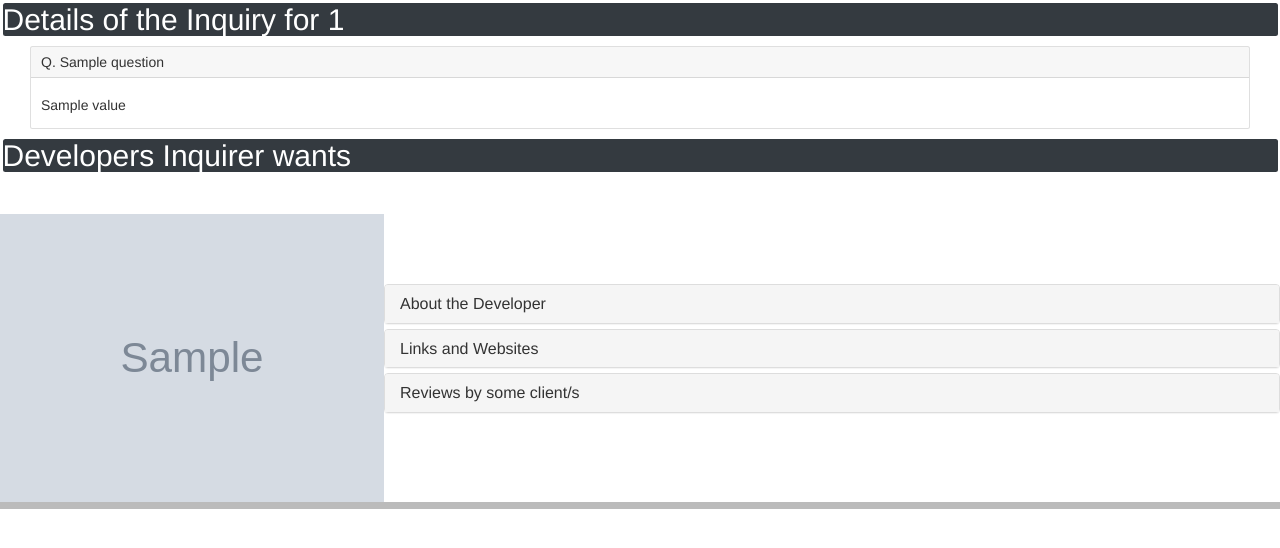
After one commit to spidy1601/HireTalents, a Django app: template developers_portfolio/templates/detail.html in a window 1280 px wide. The commit adds this page. Shown: the top 548 px of the page. Run offline with Django 4.2, Linux system fonts and the light colour scheme; the template is opened without the code that fills it: most values are stand-ins (such as "Sample title", 1, 10 or a date in 2020); grey boxes marked "Sample" are stand-in pictures; parts of the project's set-up code (start-up, migrations or seed data) failed here and were passed over; some libraries are stand-ins or nearby versions.

Commit message:
inquiries-details done

```diff
--- a/developers_portfolio/developers_portfolio/urls.py
+++ b/developers_portfolio/developers_portfolio/urls.py
@@ -1,18 +1,3 @@
-"""developers_portfolio URL Configuration
-
-The `urlpatterns` list routes URLs to views. For more information please see:
-    https://docs.djangoproject.com/en/4.1/topics/http/urls/
-Examples:
-Function views
-    1. Add an import:  from my_app import views
-    2. Add a URL to urlpatterns:  path('', views.home, name='home')
-Class-based views
-    1. Add an import:  from other_app.views import Home
-    2. Add a URL to urlpatterns:  path('', Home.as_view(), name='home')
-Including another URLconf
-    1. Import the include() function: from django.urls import include, path
-    2. Add a URL to urlpatterns:  path('blog/', include('blog.urls'))
-"""
 from django.contrib import admin
 from django.urls import path,include
 from hire_talents import views as hire_views
@@ -29,6 +14,8 @@ urlpatterns = [
     path('display',hire_views.display,name='display'),
     path('why',hire_views.why,name='why'),
     path('inquiries',hire_views.inquiries,name='inquiries'),
+    path('detail/<int:pk>/',hire_views.detail,name='detail'),
+    path('completed_meeting/<int:pk>/',hire_views.completed_meeting,name='completed_meeting'),
     path('searching',hire_views.searching,name='searching'),
     path('appointment_page',hire_views.appointment_page,name='appointment_page'),
     path('surveys/create/<str:slug>/', hire_views.CreateSurveyFormView.as_view(), name='create'),
--- /dev/null
+++ b/developers_portfolio/templates/detail.html
@@ -0,0 +1,115 @@
+<!DOCTYPE html>
+<html lang="en">
+<head>
+    <meta charset="UTF-8">
+    <meta http-equiv="X-UA-Compatible" content="IE=edge">
+    <meta name="viewport" content="width=device-width, initial-scale=1.0">
+    <link rel="stylesheet" href="https://stackpath.bootstrapcdn.com/bootstrap/5.0.0-alpha1/css/bootstrap.min.css"
+        integrity="sha384-r4NyP46KrjDleawBgD5tp8Y7UzmLA05oM1iAEQ17CSuDqnUK2+k9luXQOfXJCJ4I" crossorigin="anonymous">
+        <link rel="stylesheet" href="https://maxcdn.bootstrapcdn.com/bootstrap/3.4.1/css/bootstrap.min.css">
+        <script src="https://ajax.googleapis.com/ajax/libs/jquery/3.6.3/jquery.min.js"></script>
+        <script src="https://maxcdn.bootstrapcdn.com/bootstrap/3.4.1/js/bootstrap.min.js"></script>
+        <title>Details</title>
+        <style>
+            table {
+  border-collapse: collapse;
+}
+
+tr {
+  border-bottom: 7px solid #bbb;
+  border-radius: 5px;
+}
+        </style>
+</head>
+<body>
+
+    <h2 class="bg-dark text-white mx-1 my-1 rounded">Details of the Inquiry for {{pk}}</h2>
+    {%for each in all%}
+    <div class="card mx-5 my-3">
+        <div class="card-header">
+         Q. {{each.question.label}}
+        </div>
+        <div class="card-body">
+          <h5 class="card-title">{{each.value}}</h5>
+        </div>
+      </div>
+      {%endfor%}
+
+    <h2 class="bg-dark text-white mx-1 my-1 rounded">Developers Inquirer wants</h2>
+      <br><br>
+      <table style="width:100%">
+        {%for dev in all_dev_details%}
+
+      <tr style="height:200px; padding-top:50px;" >
+          <td style="width:30%">
+              <img style="max-height:100%; max-width:100%;" src="{{dev.0.0.developer_image.url}}" alt={{dev.1.0.value}} ></td>
+
+          <td class="detail">
+              <div class="panel-group" id="accordion{{dev.0.0.answer_id}}"><div class="panel panel-default" ><div class="panel-heading"><h4 class="panel-title">
+                        <a data-toggle="collapse" data-parent="#accordion{{dev.0.0.answer_id}}" href="#collapse1{{dev.0.0.answer_id}}">About the Developer</a></h4></div>
+                    <div id="collapse1{{dev.0.0.answer_id}}" class="panel-collapse collapse">
+                      <div class="panel-body">
+                          {%for detail in dev.1%}
+                          {%if forloop.counter == 1%}
+                          <strong>Name: </strong>{{detail.value}} <br>
+                          {%endif%}
+                          {%if forloop.counter == 2%}
+                          <strong>E-mail id: </strong>{{detail.value}} <br>
+                          {%endif%}
+                          {%if forloop.counter == 3%}
+                          <strong>Education: </strong>{{detail.value}} <br>
+                          {%endif%}
+                          {%if forloop.counter == 4%}
+                          <strong>Skills: </strong>{{detail.value}} <br>
+                          {%endif%}
+                          {%if forloop.counter == 5%}
+                          <strong>Experience: </strong>{{detail.value}} <br>
+                          {%endif%}
+                          {%if forloop.counter == 6%}
+                          <strong>Awards/Certification: </strong>{{detail.value}} <br>
+                          {%endif%}
+                          {%endfor%}
+                      </div>
+                    </div>
+                  </div>
+                  <div class="panel panel-default">
+                    <div class="panel-heading">
+                      <h4 class="panel-title">
+                        <a data-toggle="collapse" data-parent="#accordion{{dev.0.0.answer_id}}" href="#collapse2{{dev.0.0.answer_id}}">Links and Websites</a>
+                      </h4>
+                    </div>
+                    <div id="collapse2{{dev.0.0.answer_id}}" class="panel-collapse collapse">
+                      <div class="panel-body">
+                          {%for detail in dev.1%}
+                          {%if forloop.counter == 7%}
+                          {{detail.value}}
+                          {%endif%}
+                          {%endfor%}
+
+                      </div>
+                    </div>
+                  </div>
+                  <div class="panel panel-default">
+                    <div class="panel-heading">
+                      <h4 class="panel-title">
+                        <a data-toggle="collapse" data-parent="#accordion{{dev.0.0.answer_id}}" href="#collapse3{{dev.0.0.answer_id}}">Reviews by some client/s</a>
+                      </h4>
+                    </div>
+                    <div id="collapse3{{dev.0.0.answer_id}}" class="panel-collapse collapse">
+                      <div class="panel-body">
+                          {%for detail in dev.1%}
+                          {%if forloop.counter == 8%}
+                          {{detail.value}}
+                          {%endif%}
+                          {%endfor%}
+                      </div>
+                    </div>
+                  </div>
+                </div>
+
+          </td>
+      </tr>
+    {% endfor %}
+    </table>
+</body>
+</html>
--- a/developers_portfolio/templates/display.html
+++ b/developers_portfolio/templates/display.html
@@ -85,7 +85,7 @@ label img {
 </head>
 <body>
 
-    List of all developers according to your need.
+    List of all developers according to your requirements.
     <br>
     <br>
     <form action="" method="post">
```
Also changed, not shown: developers_portfolio/hire_talents/models.py (+4 -3 lines), developers_portfolio/hire_talents/views.py (+20 -3 lines), developers_portfolio/templates/inquiries.html (+52 -32 lines), developers_portfolio/db.sqlite3, developers_portfolio/hire_talents/migrations/0013_alter_clientdetail_detail_id.py (added), developers_portfolio/hire_talents/migrations/0014_alter_developerimage_answer_id.py (added), developers_portfolio/hire_talents/migrations/0015_alter_developerimage_answer_id.py (added), developers_portfolio/hire_talents/migrations/0016_alter_clientdetail_detail_id.py (added), developers_portfolio/static/img/call.png (added), developers_portfolio/static/img/success.png (added).
